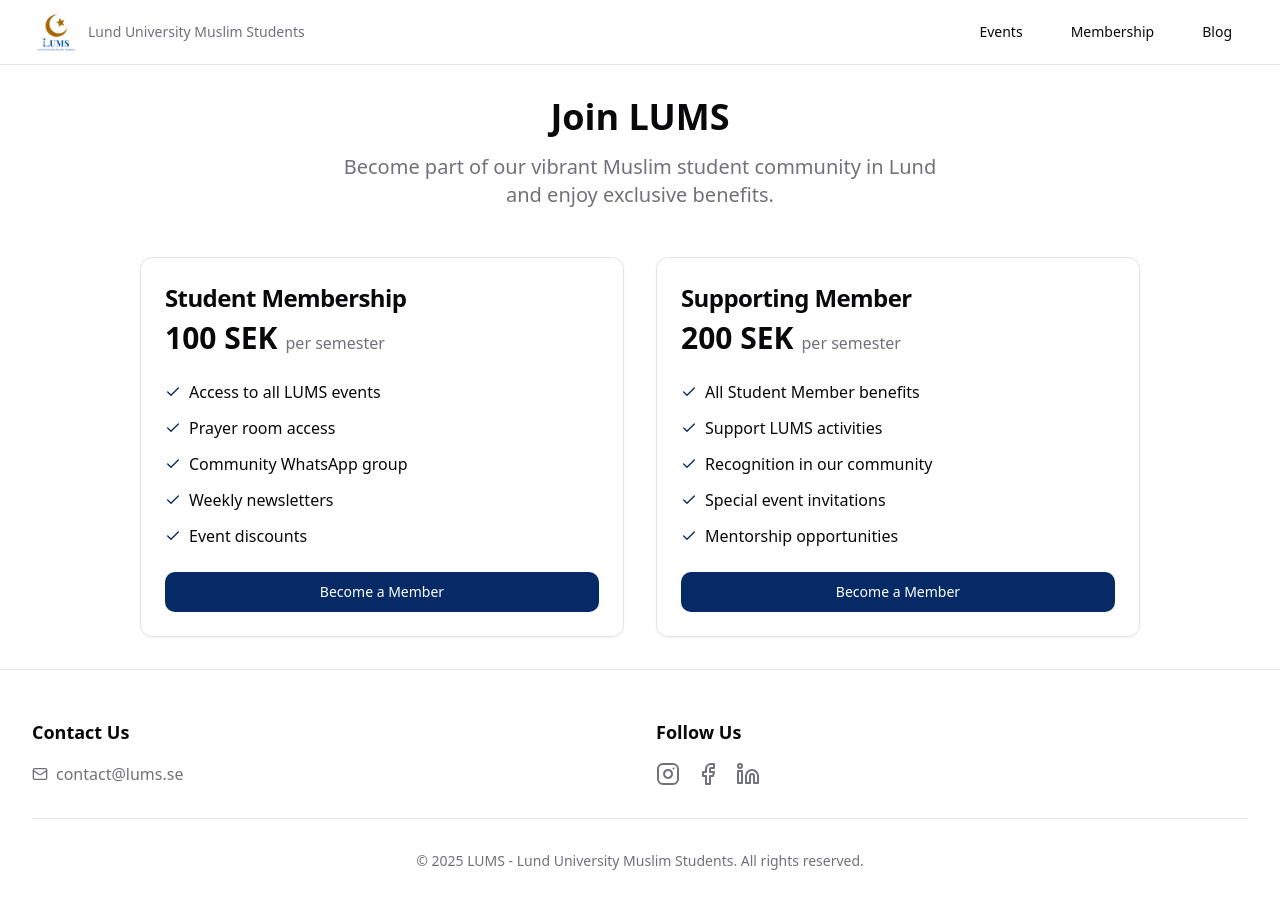
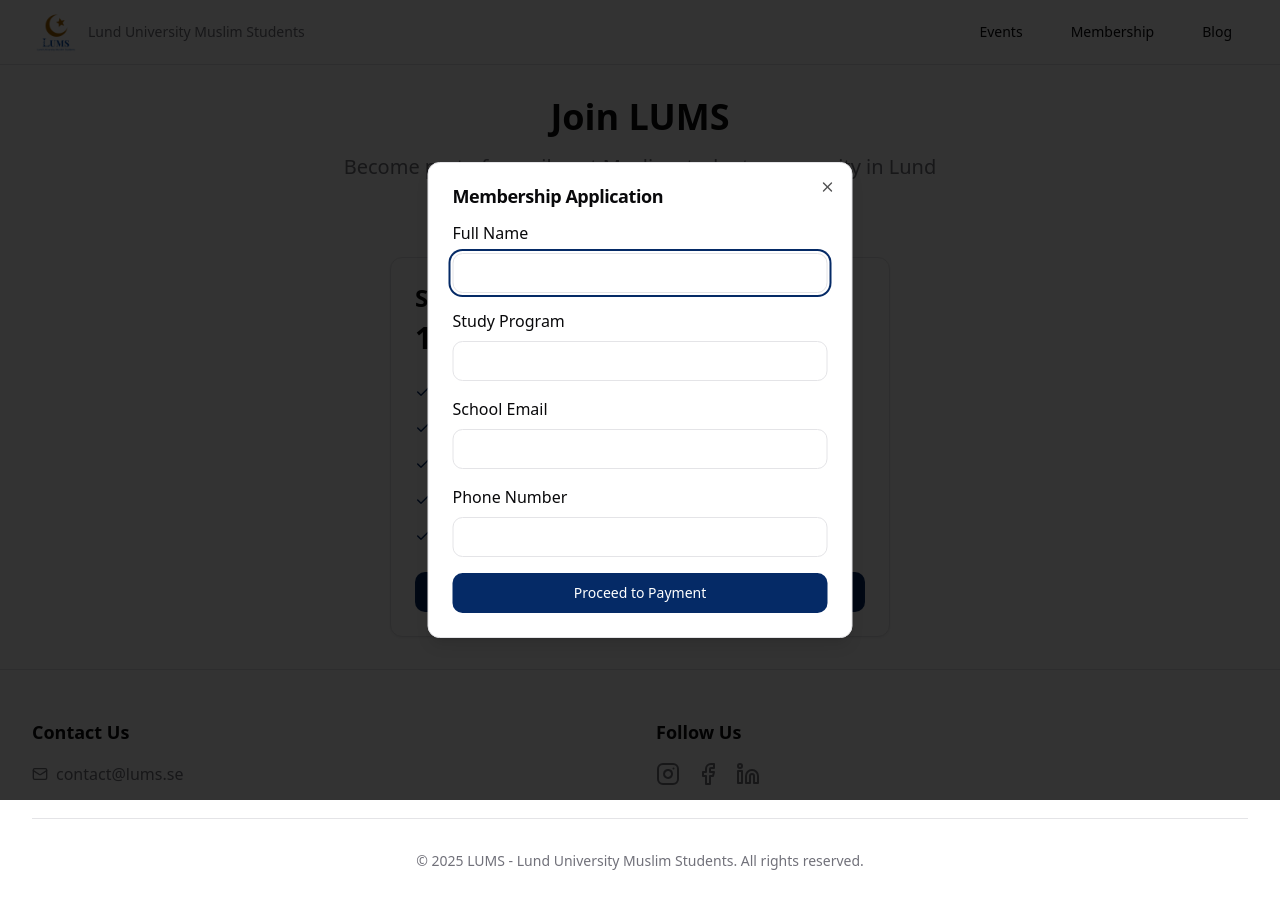
Before and after one commit to LUMuslimStudents/website, a React (Vite) app: page /membership in a window 1280 px wide. Both pictures are taken after a click on the button "Become a Member". Shown: the top 908 px of the page. Built offline with nearby package versions, Linux system fonts and the light colour scheme.

Commit message:
Add membership registration with localStorage

```diff
--- a/package.json
+++ b/package.json
@@ -12,6 +12,7 @@
   },
   "dependencies": {
     "@hookform/resolvers": "^3.9.0",
+    "@prisma/client": "^6.3.1",
     "@radix-ui/react-accordion": "^1.2.0",
     "@radix-ui/react-alert-dialog": "^1.1.1",
     "@radix-ui/react-aspect-ratio": "^1.1.0",
@@ -48,6 +49,7 @@
     "input-otp": "^1.2.4",
     "lucide-react": "^0.462.0",
     "next-themes": "^0.3.0",
+    "prisma": "^6.3.1",
     "react": "^18.3.1",
     "react-day-picker": "^8.10.1",
     "react-dom": "^18.3.1",
--- a/src/pages/Membership.tsx
+++ b/src/pages/Membership.tsx
@@ -1,11 +1,54 @@
-
 import { Button } from "@/components/ui/button";
 import { Card, CardContent, CardFooter, CardHeader, CardTitle } from "@/components/ui/card";
 import { Navbar } from "@/components/Navbar";
 import { Footer } from "@/components/Footer";
 import { Check } from "lucide-react";
+import { useState } from "react";
+import { Input } from "@/components/ui/input";
+import { Dialog, DialogContent, DialogHeader, DialogTitle } from "@/components/ui/dialog";
 
 const Membership = () => {
+  const [isOpen, setIsOpen] = useState(false);
+  const [formData, setFormData] = useState({
+    fullName: '',
+    studyProgram: '',
+    schoolEmail: '',
+    phoneNumber: ''
+  });
+
+  const handleSubmit = (e: React.FormEvent) => {
+    e.preventDefault();
+    // Save to localStorage
+    const members = JSON.parse(localStorage.getItem('members') || '[]');
+    members.push({
+      ...formData,
+      id: Date.now(),
+      joinDate: new Date().toISOString(),
+    });
+    localStorage.setItem('members', JSON.stringify(members));
+
+    // Close dialog
+    setIsOpen(false);
+
+    // Clear form
+    setFormData({
+      fullName: '',
+      studyProgram: '',
+      schoolEmail: '',
+      phoneNumber: ''
+    });
+
+    // Show success message (you can add a toast here)
+    alert('Registration successful!');
+  };
+
+  const handleInputChange = (e: React.ChangeEvent<HTMLInputElement>) => {
+    setFormData({
+      ...formData,
+      [e.target.name]: e.target.value
+    });
+  };
+
   const plans = [
     {
       id: 1,
@@ -20,19 +63,6 @@ const Membership = () => {
         "Event discounts",
       ],
     },
-    {
-      id: 2,
-      name: "Supporting Member",
-      price: "200 SEK",
-      period: "per semester",
-      features: [
-        "All Student Member benefits",
-        "Support LUMS activities",
-        "Recognition in our community",
-        "Special event invitations",
-        "Mentorship opportunities",
-      ],
-    },
   ];
 
   return (
@@ -45,19 +75,18 @@ const Membership = () => {
             Become part of our vibrant Muslim student community in Lund and enjoy exclusive benefits.
           </p>
         </div>
-        <div className="grid grid-cols-1 md:grid-cols-2 gap-8 max-w-[1000px] mx-auto">
-          {plans.map((plan) => (
-            <Card key={plan.id} className="hover-card">
+        <div className="max-w-[500px] mx-auto">
+          <Card className="hover-card">
             <CardHeader>
-                <CardTitle className="text-2xl">{plan.name}</CardTitle>
+              <CardTitle className="text-2xl">{plans[0].name}</CardTitle>
               <div className="flex items-baseline mt-4">
-                  <span className="text-3xl font-bold">{plan.price}</span>
-                  <span className="ml-2 text-muted-foreground">{plan.period}</span>
+                <span className="text-3xl font-bold">{plans[0].price}</span>
+                <span className="ml-2 text-muted-foreground">{plans[0].period}</span>
               </div>
             </CardHeader>
             <CardContent>
               <ul className="space-y-3">
-                  {plan.features.map((feature) => (
+                {plans[0].features.map((feature) => (
                   <li key={feature} className="flex items-center">
                     <Check className="h-4 w-4 text-primary mr-2" />
                     {feature}
@@ -66,11 +95,74 @@ const Membership = () => {
               </ul>
             </CardContent>
             <CardFooter>
-                <Button className="w-full">Become a Member</Button>
+              <Button
+                className="w-full"
+                onClick={() => {
+                  setIsOpen(true);
+                }}
+              >
+                Become a Member
+              </Button>
             </CardFooter>
           </Card>
-          ))}
         </div>
+
+        <Dialog open={isOpen} onOpenChange={setIsOpen}>
+          <DialogContent className="sm:max-w-[425px]">
+            <DialogHeader>
+              <DialogTitle>Membership Application</DialogTitle>
+            </DialogHeader>
+            <form onSubmit={handleSubmit} className="space-y-4">
+              <div className="space-y-2">
+                <label htmlFor="fullName">Full Name</label>
+                <Input
+                  id="fullName"
+                  name="fullName"
+                  value={formData.fullName}
+                  onChange={handleInputChange}
+                  required
+                />
+              </div>
+              <div className="space-y-2">
+                <label htmlFor="studyProgram">Study Program</label>
+                <Input
+                  id="studyProgram"
+                  name="studyProgram"
+                  value={formData.studyProgram}
+                  onChange={handleInputChange}
+                  required
+                />
+              </div>
+              <div className="space-y-2">
+                <label htmlFor="schoolEmail">School Email</label>
+                <Input
+                  id="schoolEmail"
+                  name="schoolEmail"
+                  type="email"
+                  value={formData.schoolEmail}
+                  onChange={handleInputChange}
+                  required
+                  pattern=".*@student\.lu\.se$"
+                  title="Please use your @student.lu.se email"
+                />
+              </div>
+              <div className="space-y-2">
+                <label htmlFor="phoneNumber">Phone Number</label>
+                <Input
+                  id="phoneNumber"
+                  name="phoneNumber"
+                  type="tel"
+                  value={formData.phoneNumber}
+                  onChange={handleInputChange}
+                  required
+                />
+              </div>
+              <Button type="submit" className="w-full">
+                Proceed to Payment
+              </Button>
+            </form>
+          </DialogContent>
+        </Dialog>
       </main>
       <Footer />
     </div>
--- /dev/null
+++ b/src/server/api/members.ts
@@ -0,0 +1,22 @@
+import { prisma } from '../db';
+
+export async function POST(req: Request) {
+  try {
+    const data = await req.json();
+
+    const member = await prisma.member.create({
+      data: {
+        ...data,
+        id: crypto.randomUUID(),
+      },
+    });
+
+    return new Response(JSON.stringify(member), {
+      status: 201,
+    });
+  } catch (error) {
+    return new Response('Failed to create member', {
+      status: 500,
+    });
+  }
+}
--- /dev/null
+++ b/src/services/memberService.ts
@@ -0,0 +1,27 @@
+import { Member } from '@/types/member';
+
+export const saveMember = async (memberData: Omit<Member, 'id' | 'joinDate' | 'membershipStatus' | 'paymentStatus'>) => {
+  try {
+    const response = await fetch('/api/members', {
+      method: 'POST',
+      headers: {
+        'Content-Type': 'application/json',
+      },
+      body: JSON.stringify({
+        ...memberData,
+        joinDate: new Date(),
+        membershipStatus: 'active',
+        paymentStatus: 'pending',
+      }),
+    });
+
+    if (!response.ok) {
+      throw new Error('Failed to save member data');
+    }
+
+    return await response.json();
+  } catch (error) {
+    console.error('Error saving member:', error);
+    throw error;
+  }
+};
--- /dev/null
+++ b/src/types/member.ts
@@ -0,0 +1,10 @@
+export interface Member {
+  id: string;
+  fullName: string;
+  studyProgram: string;
+  schoolEmail: string;
+  phoneNumber: string;
+  joinDate: Date;
+  membershipStatus: 'active' | 'expired';
+  paymentStatus: 'pending' | 'completed';
+}
--- a/vite.config.ts
+++ b/vite.config.ts
@@ -7,7 +7,7 @@ import { componentTagger } from "lovable-tagger";
 export default defineConfig(({ mode }) => ({
   server: {
     host: "::",
-    port: 8080,
+    port: 3000,
   },
   plugins: [
     react(),
```
Also changed, not shown: 1 other file (tests, documents, lock files or other folders). Lines whose indentation alone changed are shown as unchanged.
